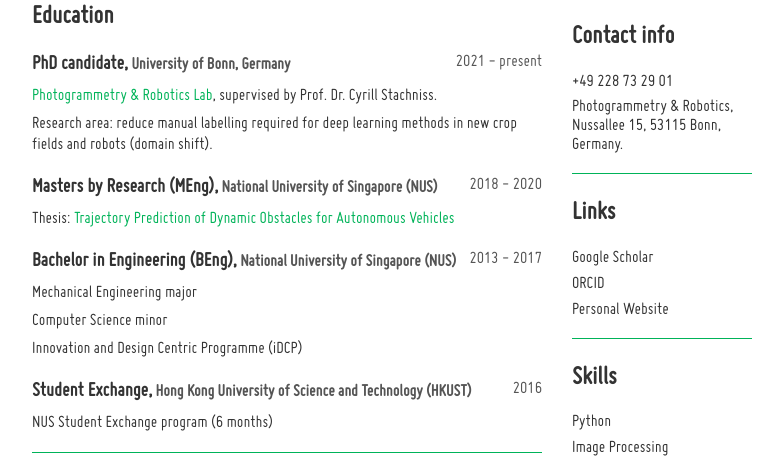
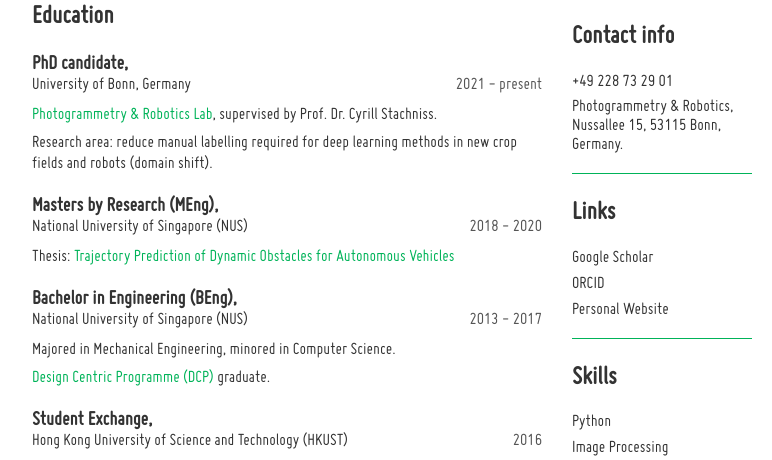
Before and after one commit to yuelinn/resume, a website: page public/index.html in a window 1280 px wide. Shown: the part 81-541 px from the top of the page, without its empty margins (248-1020 px from the left). Drawn offline with Linux system fonts and the light colour scheme.

Commit message:
wrote till work exp

```diff
--- a/public/index.html
+++ b/public/index.html
@@ -26,7 +26,8 @@
                     <h2>Education</h2>
 
                     <div class="item">
-                        <h3>PhD candidate,</h3>
+			    <h3>PhD candidate,</h3>
+			    <br>
                         <span>University of Bonn, Germany</span>
                         <span class="dates">2021 - present</span>
 
@@ -42,6 +43,7 @@
 
                     <div class="item">
                         <h3>Masters by Research (MEng),</h3>
+			    <br>
                         <span>National University of Singapore (NUS)</span>
                         <span class="dates">2018 - 2020</span>
                         <ul>
@@ -53,29 +55,24 @@
 
                     <div class="item">
                         <h3>Bachelor in Engineering (BEng),</h3>
+			    <br>
                         <span>National University of Singapore (NUS)</span>
                         <span class="dates">2013 - 2017</span>
                         <ul>
                             <li>
-				    Mechanical Engineering major
+				    Majored in Mechanical Engineering, minored in Computer Science.
                             </li>
                             <li>
-				    Computer Science minor
-                            </li>
-                            <li>
-				    Innovation and Design Centric Programme (iDCP)
+				    <a href="https://credentials.nus.edu.sg/group/197083">Design Centric Programme (DCP)</a> graduate.
                             </li>
                         </ul>
                     </div>
 
                     <div class="item">
                         <h3>Student Exchange,</h3>
+			    <br>
                         <span>Hong Kong University of Science and Technology (HKUST)</span>
                         <span class="dates">2016</span>
-                        <ul>
-                            <li>
-				    NUS Student Exchange program (6 months)
-                            </li>
                         </ul>
                     </div>
 
```
